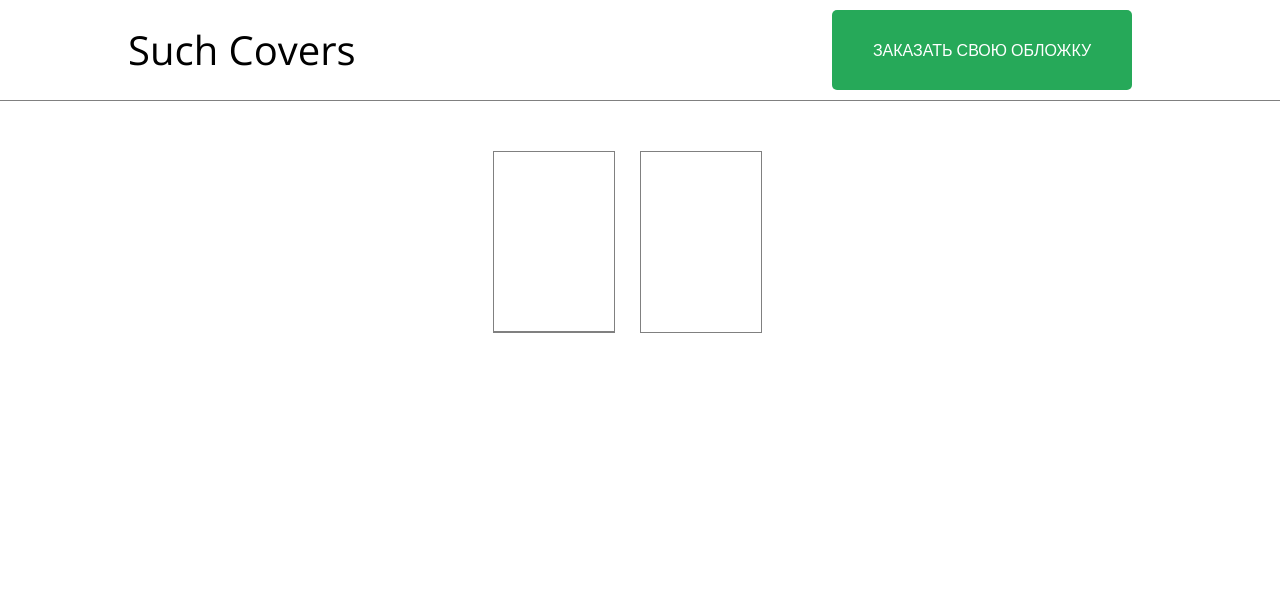
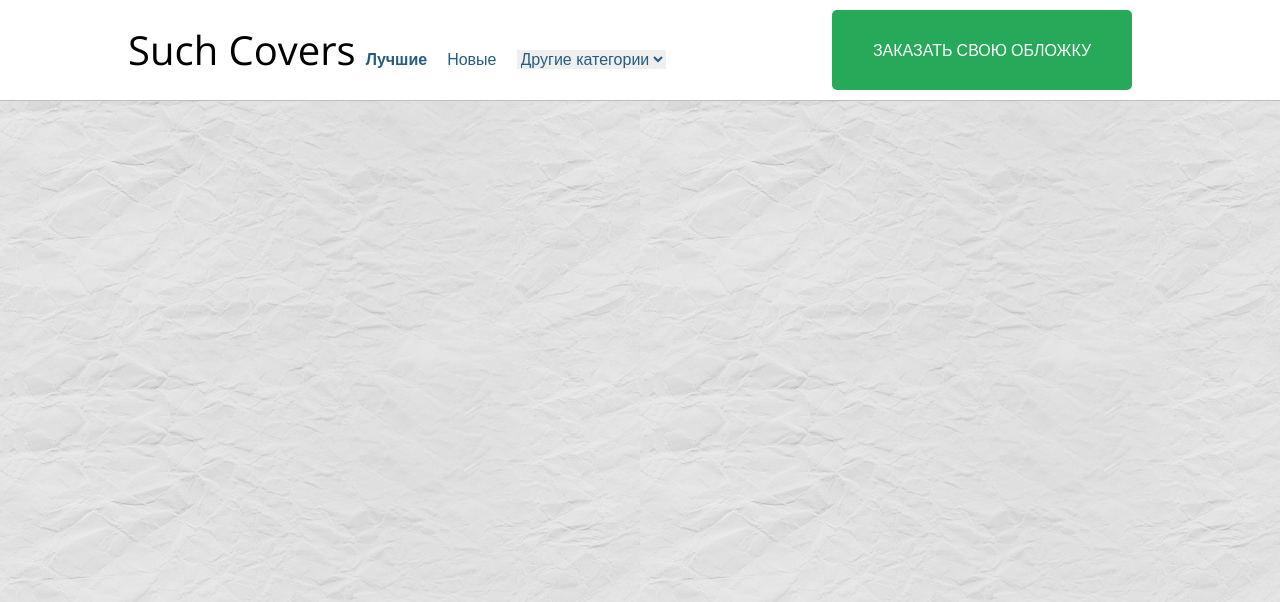
Before and after one commit to ToxicWar/SuchCovers, a Django app: page / in a window 1280 px wide. Shown: the top 602 px of the page. Run offline with Django 3.2, Linux system fonts and the light colour scheme; parts of the project's set-up code (start-up, migrations or seed data) failed here and were passed over.

Commit message:
texture and colors

```diff
--- a/static/css/main.css
+++ b/static/css/main.css
@@ -1,18 +1,40 @@
 body{
 	font-family: 'Open Sans', sans-serif;
 	-webkit-font-smoothing: antialiased;
+	background: url('../img/bg.jpg');
 }
 /*                                header              */
 .header{
 	height: 80px;
-	border-bottom: 1px solid grey;
+	border-bottom: 1px solid rgb(190, 190, 190);
 	line-height: 80px;
 	padding-bottom: 10px;
+	padding-top: 10px;
+	background: white;
 }
 .logo{
 	font-size: 40px;
 	font-weight: 200;
 	margin-left: 10%;
+}
+.selectors span{
+	padding: 10px;
+	padding-top: 9px;
+	display: block;
+	float: left;
+	color: rgb(37, 92, 131);
+}
+.selectors .selected{
+	font-weight: bold;
+}
+.selectors select{
+	border: none;
+	font-size: 16px;
+	color: rgb(37, 92, 131);
+}
+.selectors select:active{
+	border: none;
+	font-size: 16px;
 }
 .sc_b_head{
 	width: 300px;
@@ -28,7 +50,6 @@ body{
 	text-align: center;
 	font-size: 16px;
 	text-transform: uppercase;
-	margin-top: 10px;
 	margin-left: 65%;
 }
 .sc_button a{
--- a/templates/index.html
+++ b/templates/index.html
@@ -12,24 +12,21 @@
 <body>
 	<div class="header">
 	<div class="logo f_l">Such Covers</div>
+	<div class="selectors f_l">
+		<span class="selected c_pointer">Лучшие</span>
+		<span class="c_pointer">Новые</span>
+		<span class="c_pointer">
+			<select>
+				<option>Другие категории</option>
+				<option>Пункт 2</option>
+			</select>
+		</span>
+	</div>
 	<div class="sc_button sc_b_head"><a href="#">Заказать свою обложку</a></div>
 	</div>
 	<div class="content">
 		<div class="content_inner" id="ic">
-			<div class="cover_block f_l">
-				<div class="cb_image">
 
-				</div>
-				<div class="cb_buttons">
-					<div class="cd_but f_l">л</div>
-					<div class="cd_but f_l">ш</div>
-					<div class="cd_but f_l">к</div>
-				</div>
-			</div>
-
-			<div class="cover_block f_l">
-
-			</div>
 		</div>
 	</div>
 	<div class="footer">
```
Also changed, not shown: static/img/bg.jpg (added).
